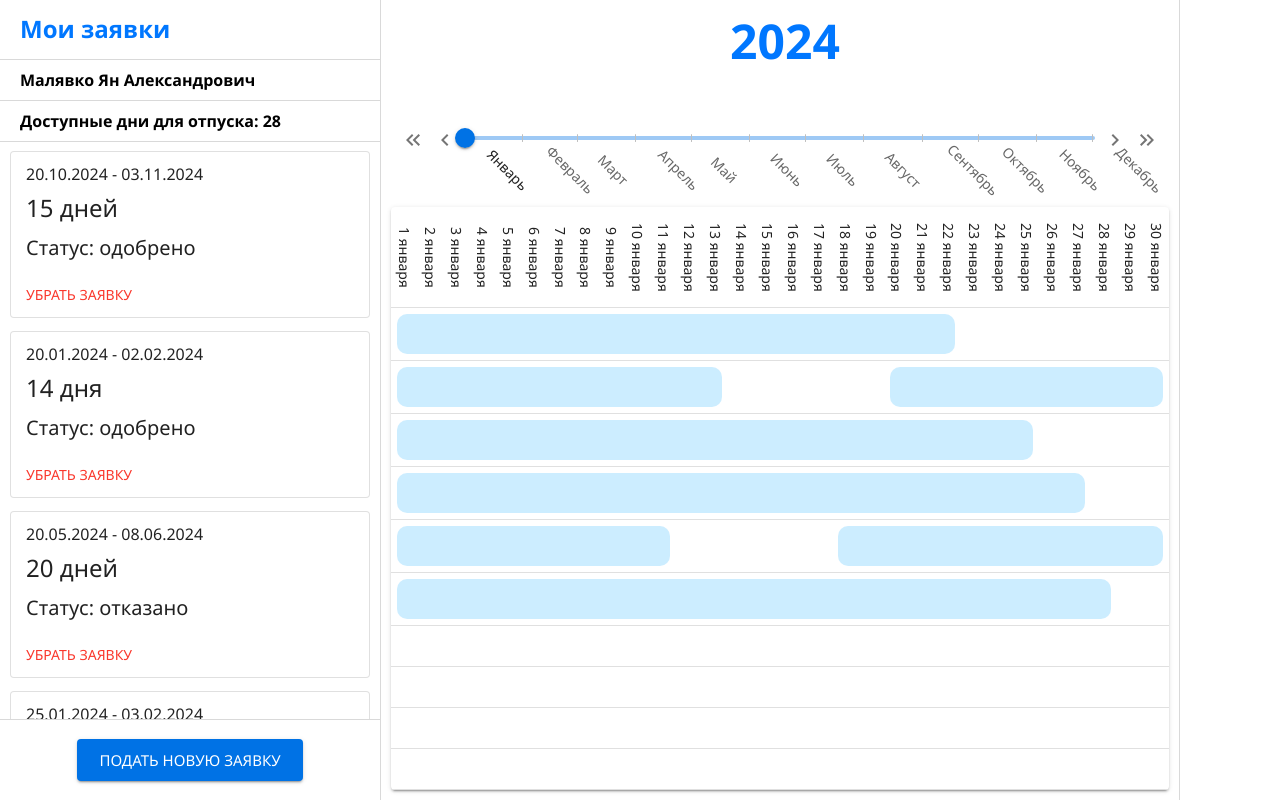
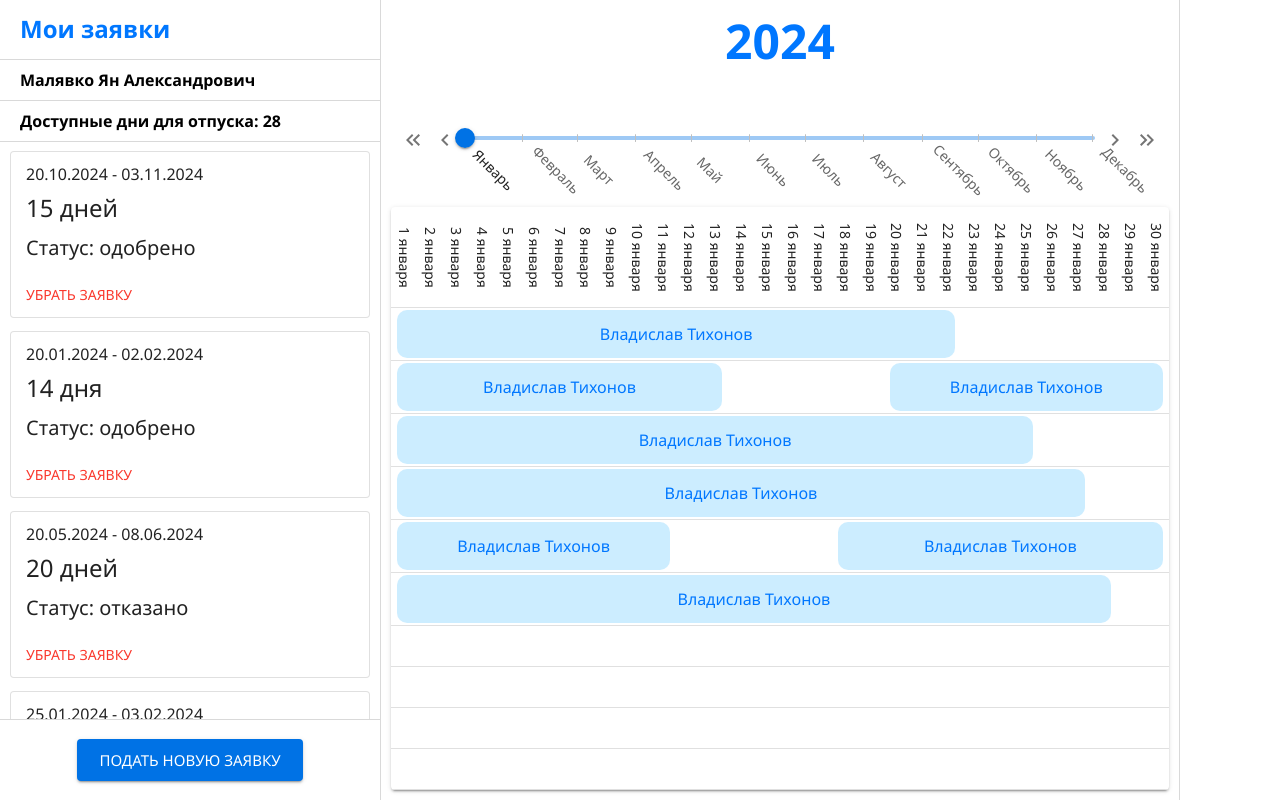
Before and after one commit to VladikTI/konsultant-project, a React (Create React App) app in the folder pvo-frontend/: page /apply in a window 1280 px wide. Built offline with nearby package versions, Linux system fonts and the light colour scheme.

Commit message:
Сделал имена в расписании

```diff
--- a/pvo-frontend/src/App.js
+++ b/pvo-frontend/src/App.js
@@ -8,6 +8,7 @@ import LoginPage from "./routes/login.jsx";
 import UsersPage from "./routes/usersPage";
 import AdminPage from "./routes/admin";
 import EditingPage from "./routes/editing";
+import Apply from "./routes/apply.jsx";
 
 const App = observer(() => {
 
@@ -28,6 +29,7 @@ const App = observer(() => {
           </Route>
 
           <Route path="/admin" element={<AdminPage />} />
+          <Route path="/apply" element={<Apply/>} />
 
           <Route path="/editing" element={<EditingPage />} />
 
--- a/pvo-frontend/src/components/apply/dateSlider.jsx
+++ b/pvo-frontend/src/components/apply/dateSlider.jsx
@@ -129,7 +129,7 @@ export default function DateSlider({remoteData, applyData, setRemoteData, setApp
                     sx = {{
                         marginTop: "20px",
                         '& .MuiSlider-markLabel': {
-                            transform: "rotate(45deg)",
+                            transform: "rotate(45deg) translate(-10px, 10px)",
                             paddingLeft: "20px"
                         },
                         '& .MuiSlider-mark': {
--- a/pvo-frontend/src/components/apply/dateTable.jsx
+++ b/pvo-frontend/src/components/apply/dateTable.jsx
@@ -6,8 +6,12 @@ import {
     TableBody,
     TableRow,
     TableCell,
-    Box
+    Box,
+    Typography
 } from "@mui/material";
+
+import { useTheme } from '@mui/material/styles';
+import AutoSizer from "react-virtualized-auto-sizer";
 
 const dayjs = require('dayjs')
 
@@ -15,6 +19,8 @@ const ROWS = 10;
 const COLUMNS = 30;
 
 export default function DateTable({remoteData, applyData, setRemoteData, setApplyData}){
+    const theme = useTheme();
+
     var year = new Date().getFullYear() + 1;
     var daysInYear = ((year % 4 === 0 && year % 100 > 0) || year %400 == 0) ? 366 : 365;
     var firstDay = new Date(year, 0, 1);
@@ -80,11 +86,23 @@ export default function DateTable({remoteData, applyData, setRemoteData, setAppl
             }
 
             result.push(<TableCell colSpan={i - iStart} sx={{padding: '6px', textAlign: "center", height: "40px", textOverflow: "ellipsis"}}>
-                <Box sx = {{
+                <Box
+                    sx = {{bgcolor: theme.palette.blue.light + '33'}}
+                    style = {{
+                    display: "flex",
                     height: "100%",
-                    bgcolor: "blue.light",
-                    opacity: "0.2",
-                    borderRadius:"10px"}}></Box>
+                    padding: "4px",
+                    borderRadius:"10px"}}>
+                    <AutoSizer>
+                        {({height, width}) => (
+                            <Box sx = {{height: height, width: width, display: "flex"}}>
+                                <Typography color={theme.palette.blue.dark} gutterBottom sx={{margin:"auto"}} fontWeight="500" noWrap>
+                                    Владислав Тихонов
+                                </Typography>
+                            </Box>
+                        )}
+                    </AutoSizer>
+                </Box>
             </TableCell>);
 
             if(tableIds[row][i0 + i] == -1){
@@ -100,12 +118,24 @@ export default function DateTable({remoteData, applyData, setRemoteData, setAppl
             result.push(<TableCell colSpan={1} sx = {{padding: '0px', textAlign: "center", height: "40px"}}></TableCell>);
         }
         if (id != -1){
-            result.push(<TableCell colSpan={i - iStart} sx={{padding: '6px', textAlign: "center", height: "40px", textOverflow: "ellipsis"}}>
-                <Box sx = {{
+            result.push(<TableCell colSpan={i - iStart} style={{padding: '6px', textAlign: "center", height: "40px", flex: "0", overflow: "clip"}}>
+                <Box
+                    sx = {{bgcolor: theme.palette.blue.light + '33'}}
+                    style = {{
+                    display: "flex",
                     height: "100%",
-                    bgcolor: "blue.light",
-                    opacity: "0.2",
-                    borderRadius:"10px"}}></Box>
+                    padding: "4px",
+                    borderRadius:"10px"}}>
+                    <AutoSizer>
+                        {({height, width}) => (
+                            <Box sx = {{height: height, width: width, display: "flex"}}>
+                                <Typography color={theme.palette.blue.dark} gutterBottom sx={{margin:"auto"}} fontWeight="500" noWrap>
+                                    Владислав Тихонов
+                                </Typography>
+                            </Box>
+                        )}
+                    </AutoSizer>
+                </Box>
             </TableCell>);
         }
         return result;
--- a/pvo-frontend/src/components/apply/timeline.jsx
+++ b/pvo-frontend/src/components/apply/timeline.jsx
@@ -16,7 +16,7 @@ export default function Timeline({remoteData, applyData, setRemoteData, setApply
     return (
         <Box sx={{height: "100%", display: "flex", flexDirection: "column", flex: "auto"}}>
             <Box sx={{height: "100px", display: "flex", alignItems: "center"}}>
-                <Typography variant="h3" fontWeight="600" gutterBottom color={theme.palette.blue.dark} sx={{paddingLeft: "10px", margin: "auto"}}>
+                <Typography variant="h3" fontWeight="600" gutterBottom color={theme.palette.blue.dark} sx={{margin: "auto"}}>
                     {year}
                 </Typography>
             </Box>
```
